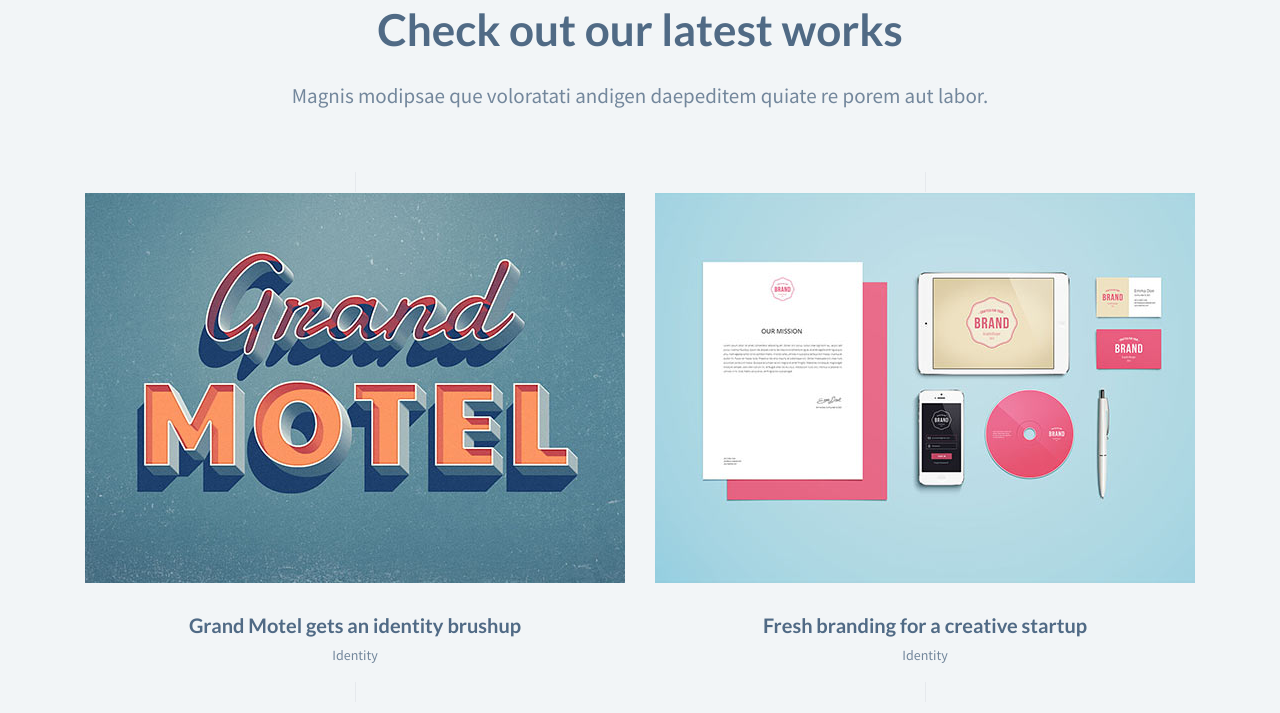
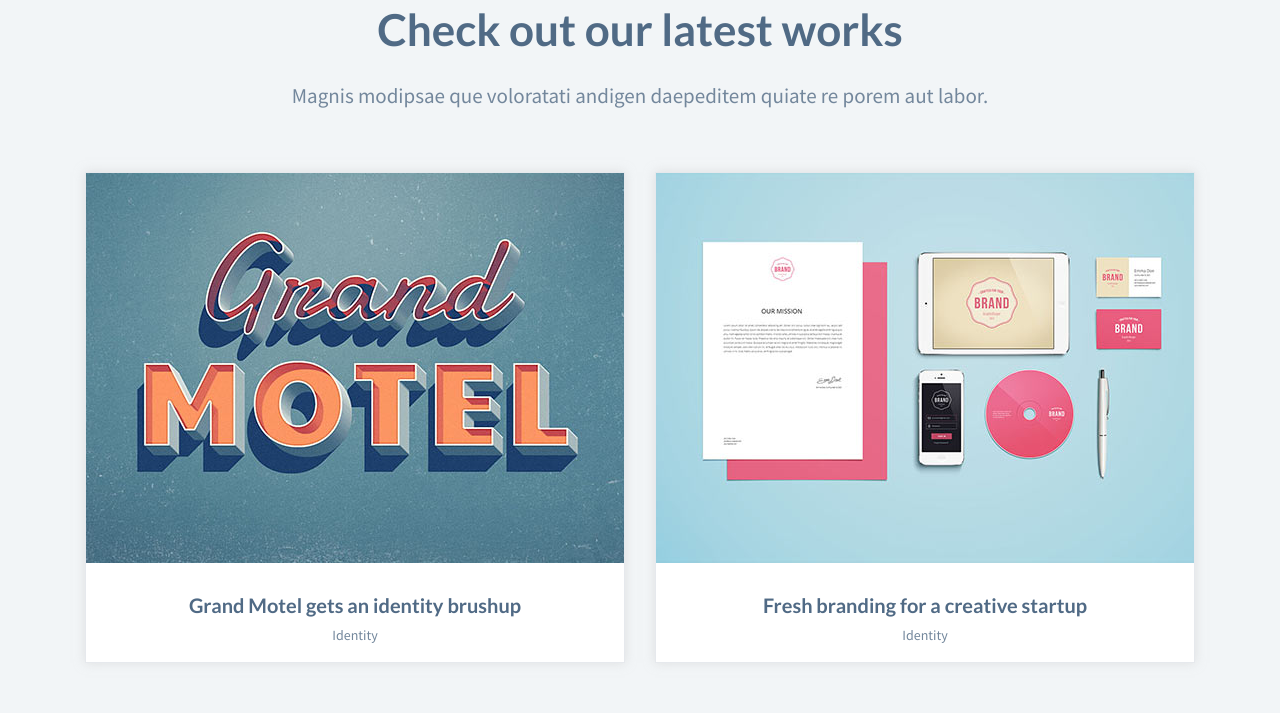
Before and after one commit to masum065/reen, a plain HTML site: page index.html in a window 1280 px wide. Shown: the part 1680-2393 px from the top of the page. Drawn offline with Linux system fonts and the light colour scheme.

Commit message:
Update style.css

```diff
--- a/css/style.css
+++ b/css/style.css
@@ -702,9 +702,11 @@ header {
 }
 
 .portfolio-feature-item {
-  background-color: #fff;
-  border: 1px solid #e6e9ed;
-  color: #73879c;
+    background-color: #fff;
+    border: 1px solid #e6e9ed;
+    color: #73879c;
+    display: block;
+    box-shadow: 0 0 10px #cccccc85;
 }
 
 .portfolio-feature-item h4 {
```
